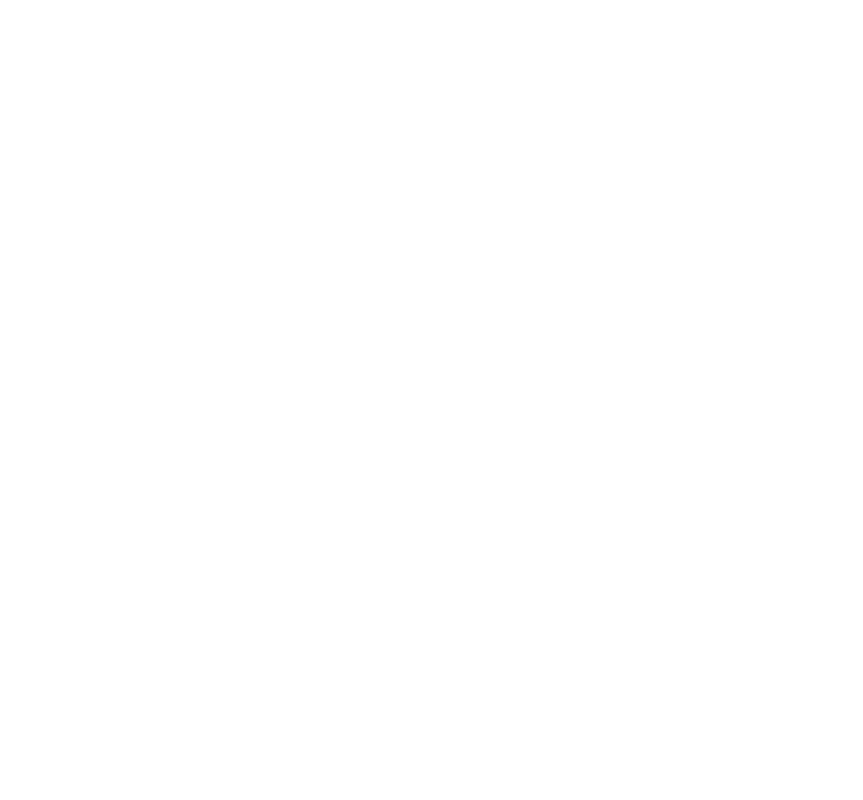
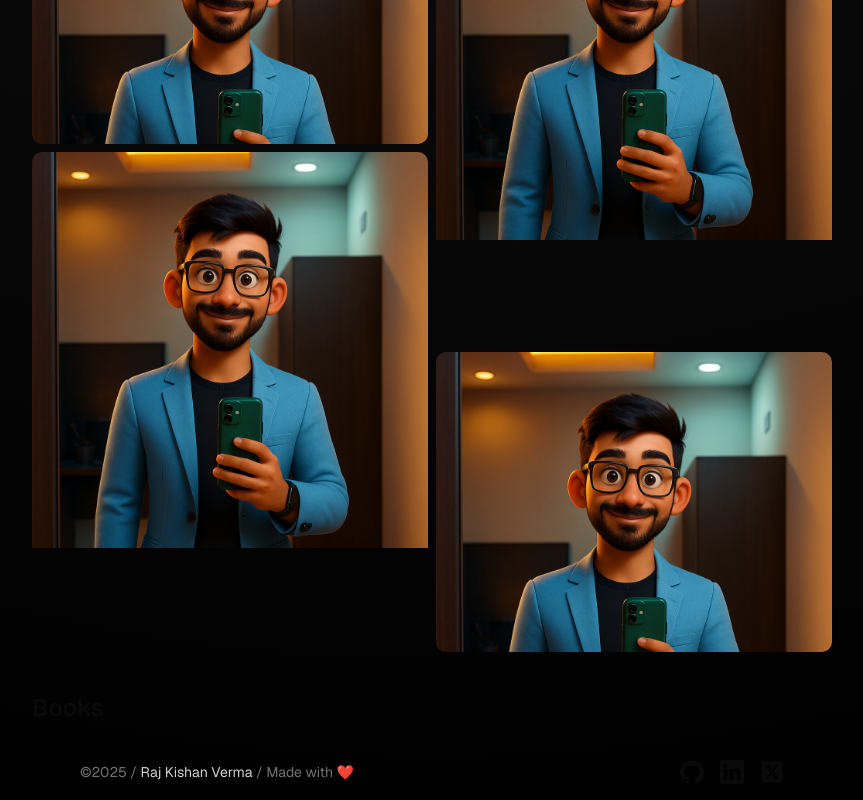
Before and after one commit to RajKishan1/portfolio, a Next.js app: page /gallery in a window 1280 px wide. Shown: the part 1072-1872 px from the top of the page, without its empty margins (208-1071 px from the left). Before the commit the page ends 800 px from the top, so only its background shows below. Built offline with nearby package versions, Linux system fonts and the light colour scheme.

Commit message:
fix:gallery

```diff
--- a/src/app/(Routes)/gallery/page.tsx
+++ b/src/app/(Routes)/gallery/page.tsx
@@ -1,11 +1,38 @@
-import React from 'react'
-
+import React from "react";
+interface prop {
+  height: string;
+  src: string;
+}
+const ImgDiv = ({ height, src }: prop) => {
+  return (
+    <div className={`rounded-lg overflow-hidden ${height} w-full`}>
+      <img src={src} className={`object-contain`} alt="" />
+    </div>
+  );
+};
 const page = () => {
   return (
-    <div className=''>
-      <div></div>
+    <div className="px-60 flex flex-col gap-10">
+      <div className="flex gap-2">
+        <div className="flex flex-col  gap-2 w-1/2">
+          <ImgDiv src="/me.png" height="h-[300px]" />
+          <ImgDiv src="/me.png" height="h-[500px]" />
+          <ImgDiv src="/me.png" height="h-[300px]" />
+          <ImgDiv src="/me.png" height="h-[500px]" />
+        </div>
+        <div className="w-1/2 flex flex-col  gap-2">
+          <ImgDiv src="/me.png" height="h-[500px]" />
+          <ImgDiv src="/me.png" height="h-[300px]" />
+          <ImgDiv src="/me.png" height="h-[500px]" />
+          <ImgDiv src="/me.png" height="h-[300px]" />
+        </div>
+      </div>
+      <div className="">
+        <h1 className="text-2xl font-semibold">Books</h1>
+        <div></div>
+      </div>
     </div>
-  )
-}
+  );
+};
 
-export default page
+export default page;
--- a/src/components/Home/LatestBlog.tsx
+++ b/src/components/Home/LatestBlog.tsx
@@ -1,22 +1,36 @@
 import React from "react";
 import BlogCard from "./BlogCard";
 import EarlierPosts, { EarlierPostCard } from "../blog/EarlierPosts";
+import { NamePlate } from "../blog/BlogCard";
+interface prop {
+  Title: string;
+}
+const LatestBlogCard = ({ Title }: prop) => {
+  return (
+    <div className="rounded-xl hover:bg-neutral-800 py-8 px-10 w-1/2 pl-8 my-3 flex flex-col  gap-2 shrink-0">
+      <NamePlate width="4/5" />
+      <h1 className="text-xl font-semibold w-5/6 my-4">{Title}</h1>
+      <p className="text-sm text-neutral-400">My Blog</p>
+    </div>
+  );
+};
 
 const LatestBlog = () => {
   return (
-    <div className="relative w-full p-10 py-13 my-20 flex items-center justify-between">
-      <hr className="w-3/4  bg-neutral-400 absolute top-0 left-0" />
-      <hr className="w-3/4 bg-neutral-400 absolute bottom-0 right-0" />
-      <div>
-        <h2 className="text-[32px] leading-[40px] font-semibold w-3/4">
-          Latest from the Blog
+    <div className="relative  w-full p-8 py-13 my-20 flex items-center justify-between">
+      <hr className="w-3/4  bg-neutral-700 absolute top-0 left-0" />
+      <hr className="w-3/4 bg-neutral-700 absolute bottom-0 right-0" />
+      <div className="w-1/3 ">
+        <h2 className="w-full text-[32px] leading-[40px] font-semibold ">
+          Latest from
+          <br /> the Blog
         </h2>
       </div>
-      <EarlierPostCard Title="this is a blog" />
-      <EarlierPostCard Title="this is a blog" />
-      {/* <BlogCard BlogTitle="Quick start with magic portfolio" />
-      <BlogCard BlogTitle="Quick start with magic portfolio" /> */}
-      <div></div>
+      <div className="flex gap-3  w-4/5 ">
+        {" "}
+        <LatestBlogCard Title="this is a blog this is a blog" />
+        <LatestBlogCard Title="this is a blog this is a blog" />
+      </div>
     </div>
   );
 };
--- a/src/components/Navbar/Navbar.tsx
+++ b/src/components/Navbar/Navbar.tsx
@@ -16,7 +16,7 @@
     <div className="sticky top-0 w-full py-5 px-6 flex justify-between items-center bg-gradient-to-t from-transparent to-[#0a0a0a] z-50">
       <p>India / Asia</p>
       <NavMenu />
-      <p className="text-sm"> {time}</p>
+      <p className="text-sm w-20"> {time}</p>
     </div>
   );
 };
--- a/src/components/blog/BlogCard.tsx
+++ b/src/components/blog/BlogCard.tsx
@@ -1,14 +1,15 @@
 import React from "react";
 interface prop {
-  BlogTitle: string;
+  BlogTitle?: string;
+  width?: string;
 }
-export const NamePlate = () => {
+export const NamePlate = ({ width }: prop) => {
   const d = new Date();
   const date = d.toLocaleDateString();
   return (
-    <div className="w-3/5 flex gap-3 items-center justify-between">
+    <div className={`w-${width} flex gap-3 items-center justify-between`}>
       <img src="/me.png" alt="me" className="size-6 rounded-full" />{" "}
-      <h1 className="text-sm">Raj Kishan Verma</h1>
+      <h1 className="text-sm">Raj Kishan </h1>
       <p className="text-xs">{date}</p>
     </div>
   );
@@ -19,7 +20,7 @@
       <div className="flex-1">
         <img src="" alt="" />
       </div>
-      <NamePlate />
+      <NamePlate width="3/4" />
       <div className="flex flex-col gap-3 flex-1">
         <h1>{BlogTitle}</h1>
         <p></p>
```
